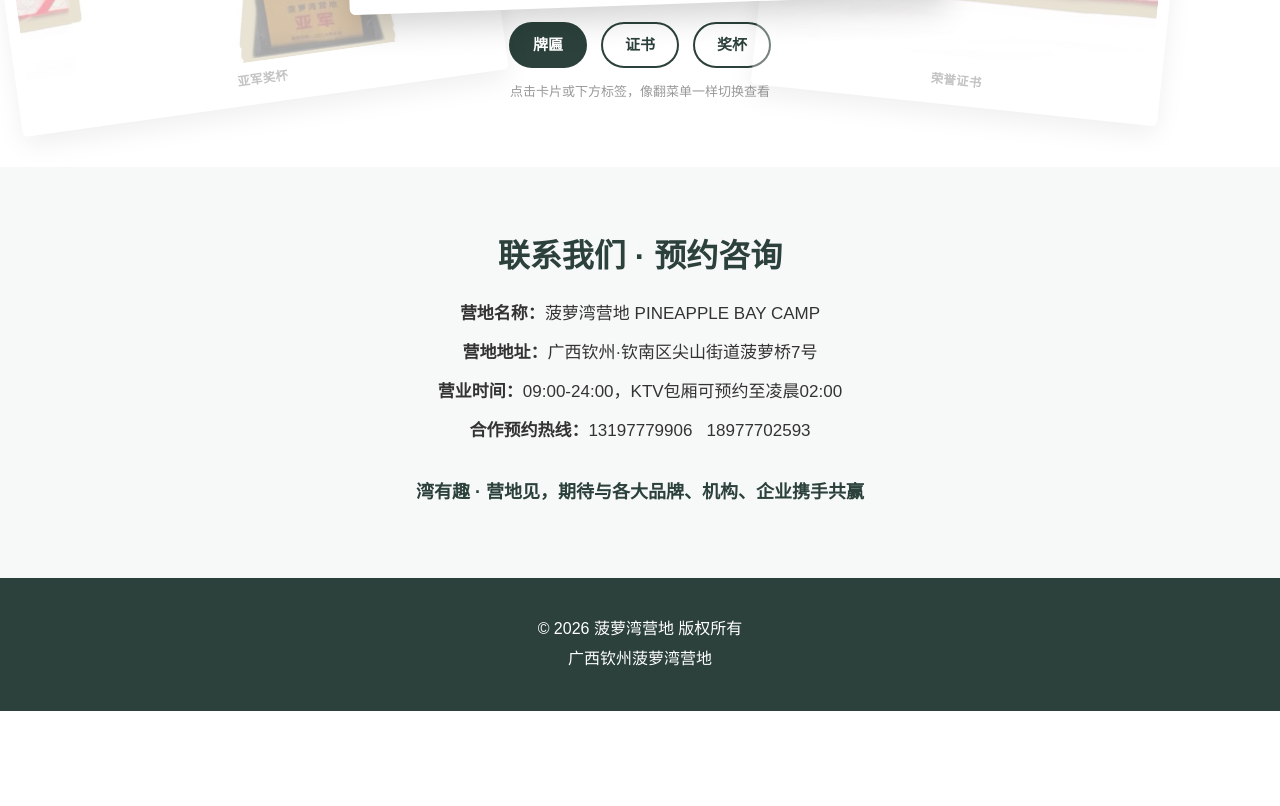
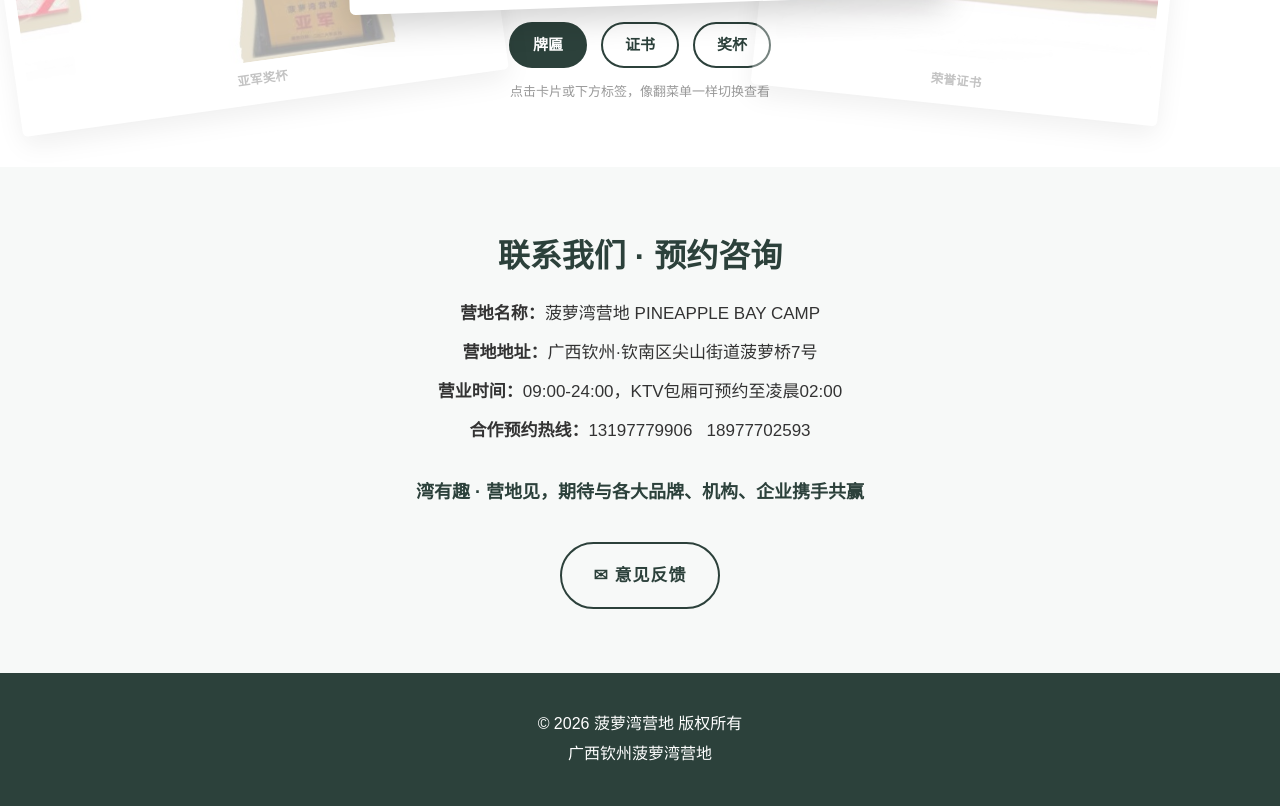
Before and after one commit to 3141394310-tech/boluowan-camp, a plain HTML site: page index.html in a window 1280 px wide. Shown: the part 9339-10145 px from the top of the page. Before the commit the page ends 10050 px from the top, so only its background shows below. Drawn offline with Linux system fonts and the light colour scheme.

Commit message:
Add files via upload

```diff
--- a/index.html
+++ b/index.html
@@ -587,6 +587,14 @@
         <p><strong>营业时间：</strong>09:00‑24:00，KTV包厢可预约至凌晨02:00</p>
         <p><strong>合作预约热线：</strong>13197779906 &nbsp; 18977702593</p>
         <p style="margin-top:22px;color:var(--main-green);font-weight:bold;font-size:18px;">湾有趣 · 营地见，期待与各大品牌、机构、企业携手共赢</p>
+        <div style="margin-top:28px;">
+            <a href="mailto:1933757113@qq.com?subject=菠萝湾营地·意见反馈&body=您好，我对菠萝湾营地有以下意见或建议：%0A"
+               style="display:inline-block;padding:12px 32px;border:2px solid var(--main-green);color:var(--main-green);border-radius:99px;text-decoration:none;font-weight:600;letter-spacing:1px;transition:.25s;"
+               onmouseover="this.style.background='var(--main-green)';this.style.color='#fff'"
+               onmouseout="this.style.background='transparent';this.style.color='var(--main-green)'">
+                ✉ 意见反馈
+            </a>
+        </div>
     </div>
 </section>
 
```
